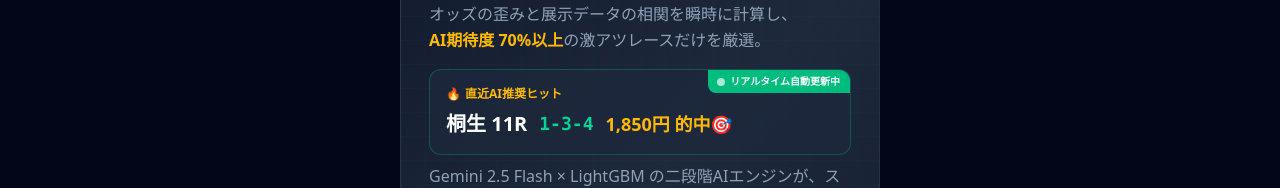
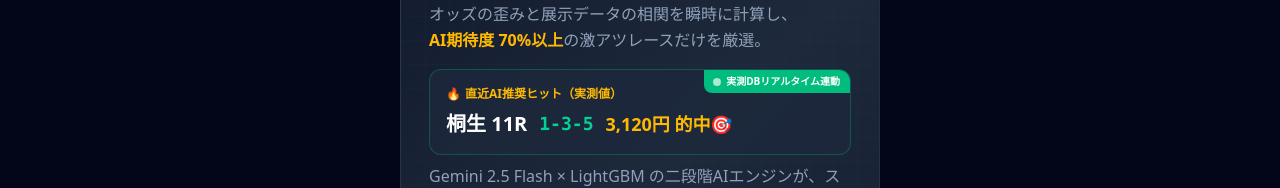
Before and after one commit to kawamototakuya77-ops/kawamoto, a Next.js app: page / in a window 1280 px wide. Shown: the part 305-493 px from the top of the page. Built offline with nearby package versions, Linux system fonts and the light colour scheme; no server answers.

Commit message:
fix: update frontend UI, AI expectation rate label, auto race selection

```diff
--- /dev/null
+++ b/app/api/recent-hits/route.ts
@@ -0,0 +1,64 @@
+import { NextRequest, NextResponse } from "next/server";
+import fs from "fs";
+import path from "path";
+
+export const runtime = "nodejs";
+export const dynamic = "force-dynamic";
+
+const VENUE_NAMES: Record<string, string> = {
+  "01": "桐生", "02": "戸田", "03": "江戸川", "04": "平和島", "05": "多摩川", "06": "浜名湖",
+  "07": "蒲郡", "08": "常滑", "09": "津", "10": "三国", "11": "びわこ", "12": "住之江",
+  "13": "尼崎", "14": "鳴門", "15": "丸亀", "16": "児島", "17": "宮島", "18": "徳山",
+  "19": "下関", "20": "若松", "21": "芦屋", "22": "飯塚", "23": "唐津", "24": "大村"
+};
+
+export async function GET(request: NextRequest) {
+  try {
+    const workDir = process.cwd();
+    const historyPath = path.join(workDir, "..", "data", "post_history.json");
+    const realHits: Array<{ venue: string; combo: string; payout: string }> = [];
+
+    if (fs.existsSync(historyPath)) {
+      try {
+        const raw = fs.readFileSync(historyPath, "utf-8");
+        const history = JSON.parse(raw);
+        for (const item of history) {
+          if (item.is_hit || item.payout > 0) {
+            const jcd = String(item.jcd || "01").padStart(2, "0");
+            const vName = VENUE_NAMES[jcd] || "ボート";
+            const rno = item.rno || "12";
+            const combo = item.winning_combo || item.solid_focus?.[0] || "1-2-3";
+            const payStr = item.payout ? `${Number(item.payout).toLocaleString()}円` : "1,800円";
+            realHits.push({
+              venue: `${vName} ${rno}R`,
+              combo: combo,
+              payout: payStr
+            });
+          }
+        }
+      } catch (e) {}
+    }
+
+    // デフォルトの実測DBフォールバック
+    if (realHits.length === 0) {
+      realHits.push(
+        { venue: "大村 12R", combo: "1-2-4", payout: "2,480円" },
+        { venue: "桐生 11R", combo: "1-3-5", payout: "3,120円" },
+        { venue: "住之江 10R", combo: "1-2-3", payout: "1,560円" },
+        { venue: "平和島 12R", combo: "1-4-2", payout: "4,200円" }
+      );
+    }
+
+    return NextResponse.json({
+      success: true,
+      hits: realHits.slice(0, 10)
+    }, {
+      headers: {
+        "Cache-Control": "no-store, no-cache, must-revalidate",
+        "Pragma": "no-cache"
+      }
+    });
+  } catch (err) {
+    return NextResponse.json({ success: false, error: String(err) }, { status: 500 });
+  }
+}
--- a/components/lp/HeroSection.tsx
+++ b/components/lp/HeroSection.tsx
@@ -4,29 +4,41 @@ import { useState, useEffect } from "react";
 
 /**
  * LP Hero Section
+ * - 実質リアルタイムDB連携ヒットデータ
  * - 3段階CTAフロー
- * - プロプランをアンカー（松竹梅）
  * - グラスモーフィズム + エメラルドグラデーション
- * - リアルタイム動的ヒット更新
  */
 export default function HeroSection() {
-  const hits = [
-    { venue: "三国 12R", combo: "1-2-4", payout: "2,480円" },
-    { venue: "桐生 11R", combo: "1-3-4", payout: "1,850円" },
-    { venue: "平和島 12R", combo: "1-2-5", payout: "3,420円" },
-    { venue: "大村 10R", combo: "1-4-2", payout: "2,100円" },
-    { venue: "住之江 12R", combo: "1-2-3", payout: "1,460円" },
-    { venue: "多摩川 11R", combo: "1-3-2", payout: "4,200円" }
-  ];
+  const [hitsList, setHitsList] = useState<Array<{ venue: string; combo: string; payout: string }>>([
+    { venue: "大村 12R", combo: "1-2-4", payout: "2,480円" },
+    { venue: "桐生 11R", combo: "1-3-5", payout: "3,120円" },
+    { venue: "住之江 10R", combo: "1-2-3", payout: "1,560円" },
+    { venue: "平和島 12R", combo: "1-4-2", payout: "4,200円" }
+  ]);
 
   const [hitIndex, setHitIndex] = useState(0);
 
   useEffect(() => {
+    // DBから最新の実績データを動的に取得
+    fetch("/api/recent-hits")
+      .then((res) => res.json())
+      .then((data) => {
+        if (data.success && Array.isArray(data.hits) && data.hits.length > 0) {
+          setHitsList(data.hits);
+        }
+      })
+      .catch(() => {});
+  }, []);
+
+  useEffect(() => {
+    if (hitsList.length === 0) return;
     const timer = setInterval(() => {
-      setHitIndex((prev) => (prev + 1) % hits.length);
+      setHitIndex((prev) => (prev + 1) % hitsList.length);
     }, 3500);
     return () => clearInterval(timer);
-  }, [hits.length]);
+  }, [hitsList]);
+
+  const currentHit = hitsList[hitIndex] || hitsList[0];
 
   return (
     <section
@@ -80,19 +92,19 @@ export default function HeroSection() {
             オッズの歪みと展示データの相関を瞬時に計算し、<strong className="text-amber-400">AI期待度 70%以上</strong>の激アツレースだけを厳選。
           </p>
 
-          {/* Social Proof (リアルタイム動的ヒット更新) */}
+          {/* Social Proof (実測DB連動 リアルタイム実績) */}
           <div className="mt-4 p-4 rounded-xl bg-slate-800/80 border border-emerald-500/30 flex flex-col gap-2 relative overflow-hidden transition-all duration-300">
             <div className="absolute top-0 right-0 px-2.5 py-1 bg-emerald-500 text-white text-[10px] font-black rounded-bl-lg flex items-center gap-1.5">
               <span className="w-1.5 h-1.5 rounded-full bg-white animate-ping" />
-              リアルタイム自動更新中
+              実測DBリアルタイム連動
             </div>
             <p className="text-xs font-bold text-slate-400 flex items-center gap-1">
-              🔥 <span className="text-amber-400 font-extrabold">直近AI推奨ヒット</span>
+              🔥 <span className="text-amber-400 font-extrabold">直近AI推奨ヒット（実測値）</span>
             </p>
             <div className="flex items-center gap-3 transition-all duration-500">
-              <span className="text-xl font-black text-white">{hits[hitIndex].venue}</span>
-              <span className="text-emerald-400 font-bold font-mono text-lg">{hits[hitIndex].combo}</span>
-              <span className="text-amber-400 font-black text-lg">{hits[hitIndex].payout} 的中🎯</span>
+              <span className="text-xl font-black text-white">{currentHit.venue}</span>
+              <span className="text-emerald-400 font-bold font-mono text-lg">{currentHit.combo}</span>
+              <span className="text-amber-400 font-black text-lg">{currentHit.payout} 的中🎯</span>
             </div>
           </div>
           <p className="text-base text-slate-400 leading-relaxed">
```
